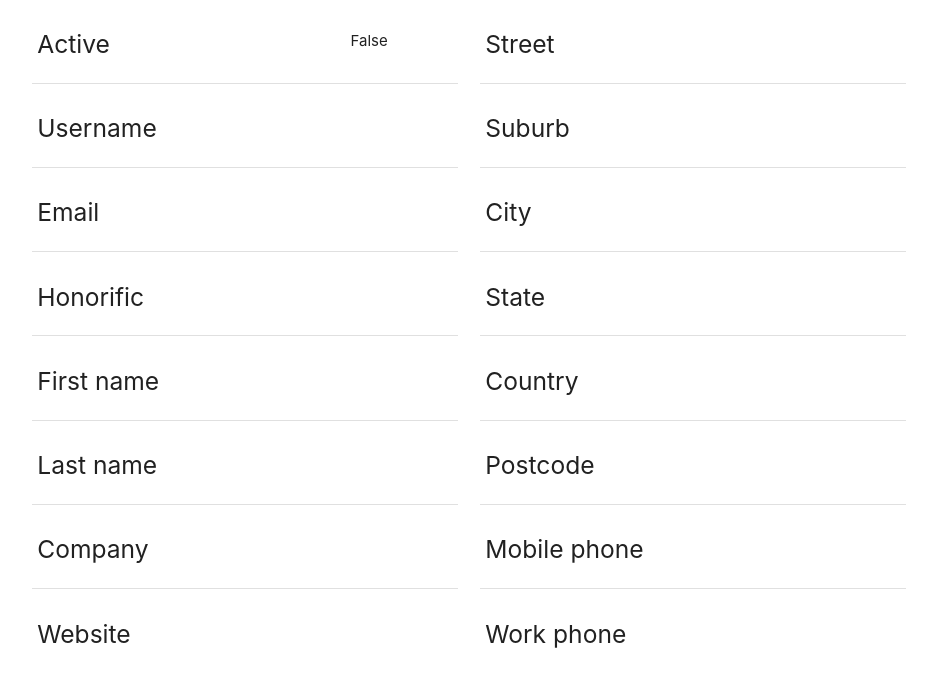
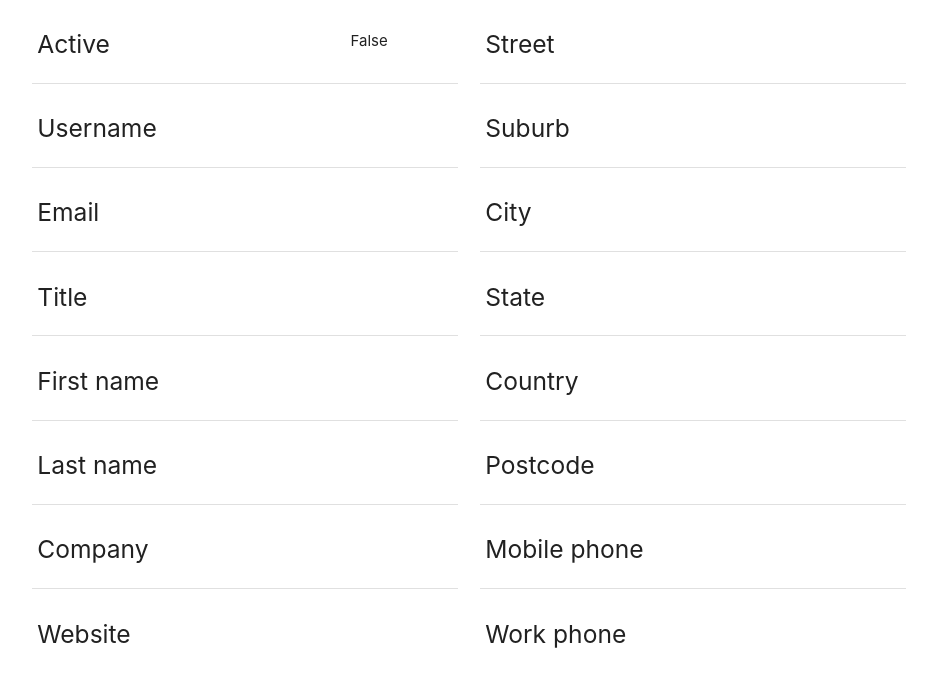
Before and after one commit to naala89/api_open_studio_admin, a PHP site: template includes/templates/user-view.twig in a window 1280 px wide. Shown: the part 138-811 px from the top of the page, without its empty margins (171-1108 px from the left). Run offline with PHP 8.4, Linux system fonts and the light colour scheme; the template is opened without the code that fills it, so the values that code supplies are empty; style sheets or scripts are compiled from the project's sources; some libraries are stand-ins or nearby versions.

Commit message:
#1 Fixed page layout for user view/edit pages on smaller devices.

```diff
--- a/includes/templates/user-edit.twig
+++ b/includes/templates/user-edit.twig
@@ -18,7 +18,7 @@
   <form method="post" action="/user/upload">
     <input type="hidden" name="uid" value="{{ user.uid }}">
     <div class="row">
-      <div class="col s6">
+      <div class="col s12 m5 l6">
         <div class="input-field col s12">
           <select id="active" name="active" class="validate" required>
             <option value="false" {% if user.active is not empty and user.active == 0 %}selected{% endif %}>False</option>
@@ -68,7 +68,7 @@
           <label for="company">Website</label>
         </div>
       </div>
-      <div class="col s6">
+      <div class="col s12 m5 l6">
         <div class="input-field col s12">
           <input type="text" name="address_street" value="{{ user.addressStreet }}">
           <label for="address_street">Street</label>
--- a/includes/templates/user-view.twig
+++ b/includes/templates/user-view.twig
@@ -5,7 +5,7 @@
 {% block content %}
 
   <div class="row">
-    <div class="col s6">
+    <div class="col s12 m5 l6">
       <table class="highlight">
         <tbody>
           <tr>
@@ -21,7 +21,7 @@
             <td>{{ user.email }}</td>
           </tr>
           <tr>
-            <td><h5>Honorific</h5></td>
+            <td><h5>Title</h5></td>
             <td>{{ user.honorific }}</td>
           </tr>
           <tr>
@@ -43,7 +43,7 @@
         </tbody>
       </table>
     </div>
-    <div class="col s6">
+    <div class="col s12 m5 l6">
       <table class="highlight">
         <tbody>
         <tr>
```
